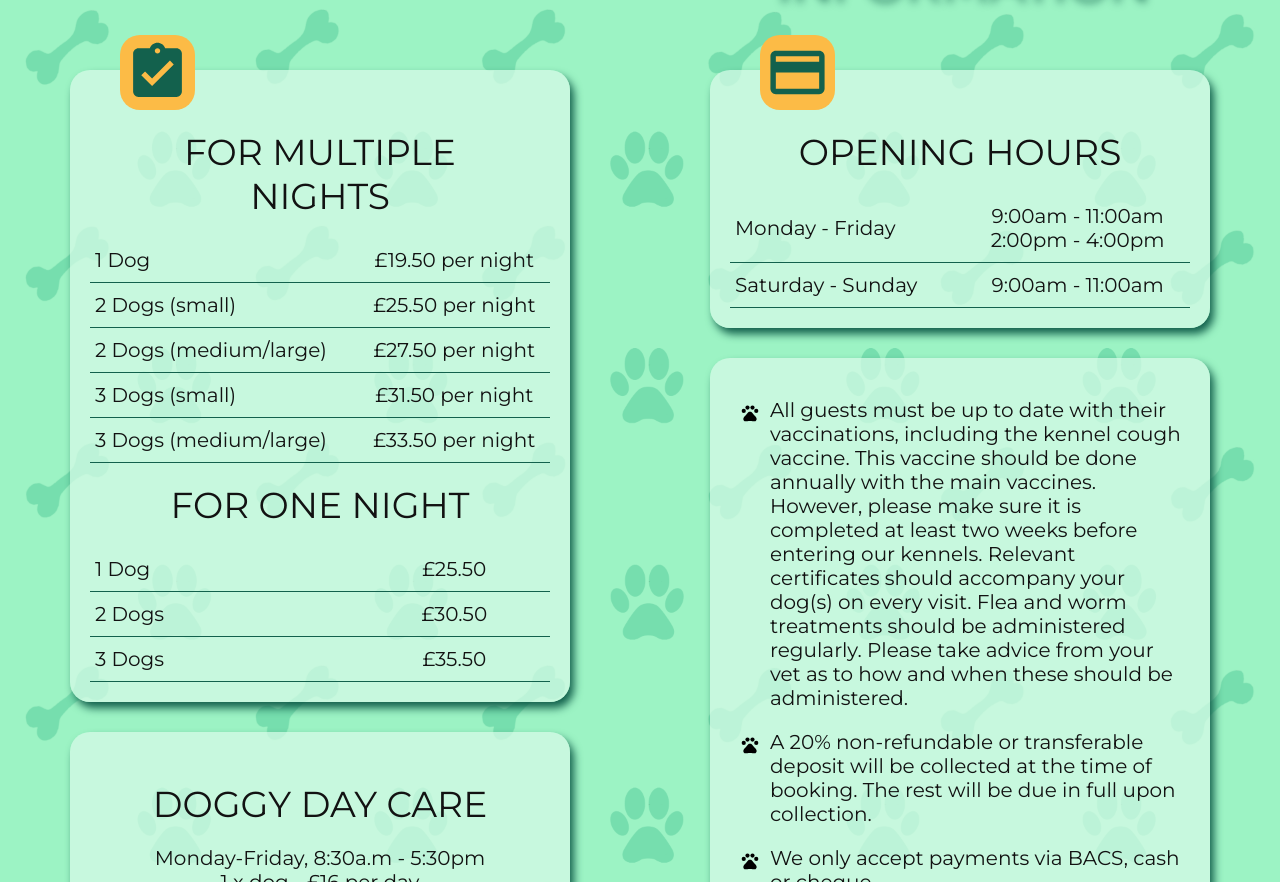
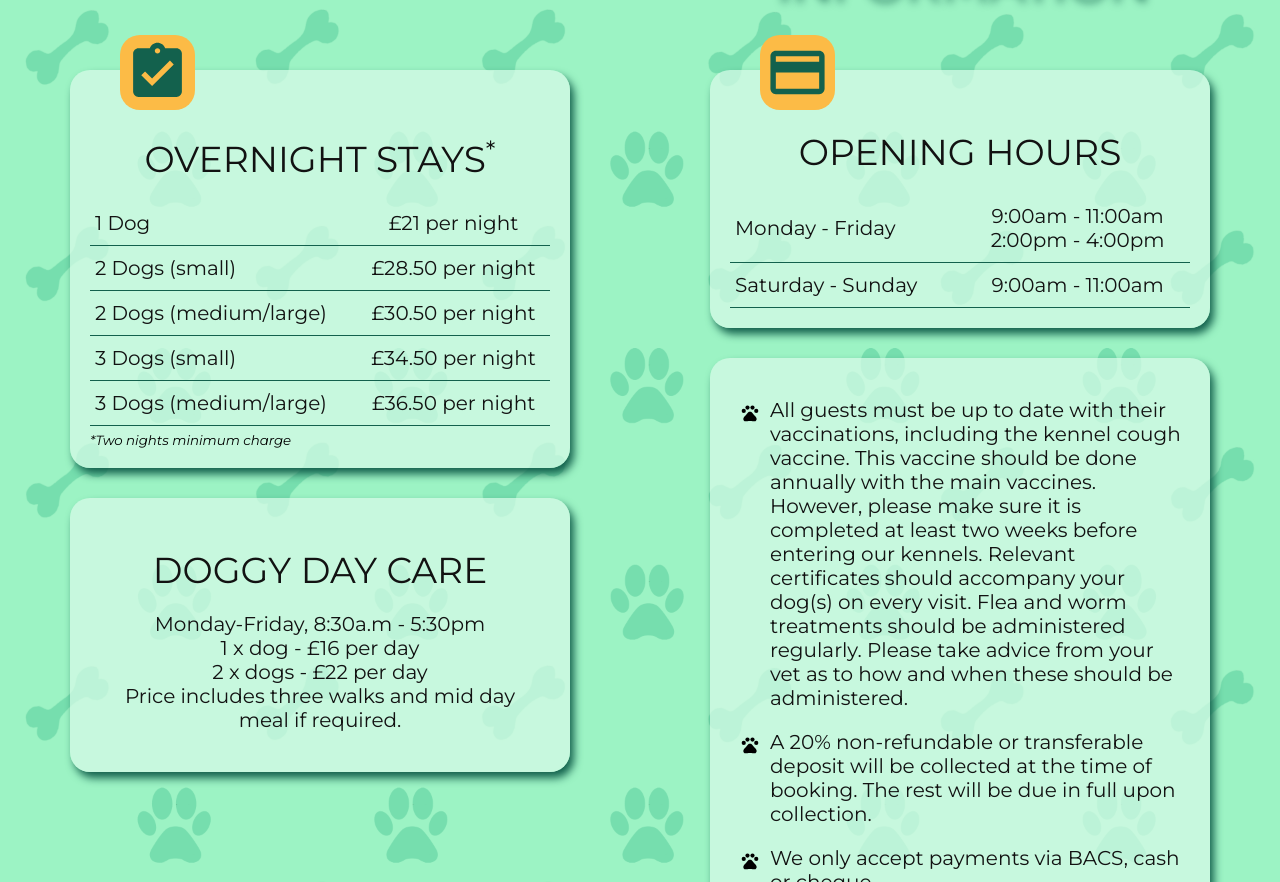
Before and after one commit to Velocima/green-lawns-next, a Next.js app: page /services in a window 1280 px wide. Shown: the part 666-1548 px from the top of the page. Built offline with nearby package versions, Linux system fonts and the light colour scheme.

Commit message:
pricing update

```diff
--- a/pages/services.jsx
+++ b/pages/services.jsx
@@ -77,45 +77,38 @@ export default function Services() {
 							<table>
 								<tbody>
 									<tr>
-										<th colSpan='2'>FOR MULTIPLE NIGHTS</th>
+										<th colSpan='2'>
+											OVERNIGHT STAYS
+											<sup>
+												<small>*</small>
+											</sup>
+										</th>
 									</tr>
 									<tr>
 										<td>1 Dog</td>
-										<td>£19.50 per night</td>
+										<td>£21 per night</td>
 									</tr>
 									<tr>
 										<td>2 Dogs (small)</td>
-										<td>£25.50 per night</td>
+										<td>£28.50 per night</td>
 									</tr>
 									<tr>
 										<td>2 Dogs (medium/large)</td>
-										<td>£27.50 per night</td>
+										<td>£30.50 per night</td>
 									</tr>
 									<tr>
 										<td>3 Dogs (small)</td>
-										<td>£31.50 per night</td>
+										<td>£34.50 per night</td>
 									</tr>
 									<tr>
 										<td>3 Dogs (medium/large)</td>
-										<td>£33.50 per night</td>
-									</tr>
-									<tr>
-										<th colSpan='2'>FOR ONE NIGHT</th>
-									</tr>
-									<tr>
-										<td>1 Dog</td>
-										<td>£25.50</td>
-									</tr>
-									<tr>
-										<td>2 Dogs</td>
-										<td>£30.50</td>
-									</tr>
-									<tr>
-										<td>3 Dogs </td>
-										<td>£35.50</td>
+										<td>£36.50 per night</td>
 									</tr>
 								</tbody>
 							</table>
+							<sub>
+								<em>*Two nights minimum charge</em>
+							</sub>
 						</div>
 						<div
 							className={style.doggyDaycare}
```
